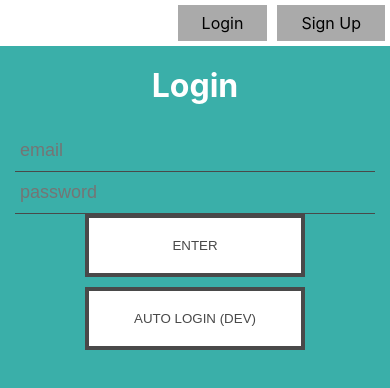
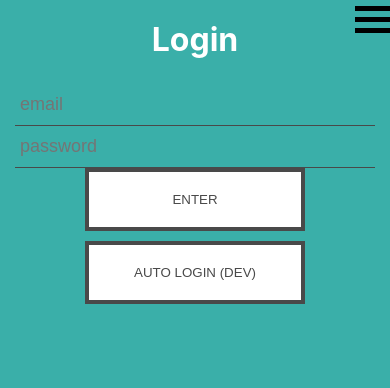
Before and after one commit to chingu-voyages/v32-geckos-team-03, a React (Create React App) app in the folder my-app/: page /login in a window 390 px wide. Shown: the top 388 px of the page. Built offline with nearby package versions, Linux system fonts and the light colour scheme; no server answers.

Commit message:
created navbar open and close functionality

```diff
--- a/my-app/src/components/navBar/navBar.component.jsx
+++ b/my-app/src/components/navBar/navBar.component.jsx
@@ -1,11 +1,44 @@
-import React from "react";
+import React, { useEffect, useState } from "react";
 import LinkButton from "../linkButton/linkButton.component";
 
 import "./navBar.styles.css";
 
 function NavBar(props) {
+  const [isMobile, setIsMobile] = useState(false);
+  const [show, setShow] = useState(false);
+
+  //choose the screen size
+  const handleResize = () => {
+    if (window.innerWidth <= 640) {
+      setIsMobile(true);
+    } else {
+      setIsMobile(false);
+    }
+  };
+
+  const openMenu = () => {
+    setIsMobile(!isMobile);
+    setShow(!show);
+  };
+
+  const closeMenu = () => {
+    setIsMobile(!isMobile);
+    setShow(!show);
+  };
+
+  useEffect(() => {
+    window.addEventListener("resize", handleResize);
+  });
+
+  useEffect(() => {
+    if (window.innerWidth <= 640) {
+      setIsMobile(true);
+    }
+  }, []);
+  console.log(isMobile);
   return (
-    <nav className="nav-bar">
+    <div>
+      <nav className={isMobile ? "nav-bar close-menu" : " nav-bar open-menu"}>
         <ul>
           {props.isAuthenticated ? (
             <>
@@ -37,6 +70,19 @@ function NavBar(props) {
           )}
         </ul>
       </nav>
+
+      {isMobile ? (
+        <div className="mobile-menu icon" onClick={openMenu}>
+          <div className="menu-icon"></div>
+          <div className="menu-icon"></div>
+          <div className="menu-icon"></div>
+        </div>
+      ) : (
+        <div className={show ? "show icon" : "hide icon"} onClick={closeMenu}>
+          X
+        </div>
+      )}
+    </div>
   );
 }
 
--- a/my-app/src/components/navBar/navBar.styles.css
+++ b/my-app/src/components/navBar/navBar.styles.css
@@ -1,5 +1,5 @@
 .nav-bar {
-  width: 100%;
+  width: 100vw;
   position: relative;
   top: 0;
   left: 0;
@@ -9,7 +9,7 @@
 
 .nav-bar ul {
   display: flex;
-  justify-content: flex-end;
+  justify-content: center;
   gap: 10px;
 }
 
@@ -18,3 +18,41 @@
   padding: 0;
   list-style: none;
 }
+
+@media only screen and (max-width: 640px) {
+  .nav-bar {
+    overflow: hidden;
+
+    padding: 0px;
+    z-index: 9999;
+  }
+  .nav-bar ul {
+    flex-direction: column;
+  }
+}
+
+.close-menu {
+  height: 0px;
+  overflow: hidden;
+}
+
+.menu-icon {
+  width: 35px;
+  height: 5px;
+  background-color: black;
+  margin: 6px 0;
+}
+
+.hide {
+  display: none;
+}
+.show {
+  display: block;
+}
+
+.icon {
+  position: absolute;
+  top: 0;
+  right: 0;
+  z-index: 9999;
+}
```
Lines whose indentation alone changed are shown as unchanged.
